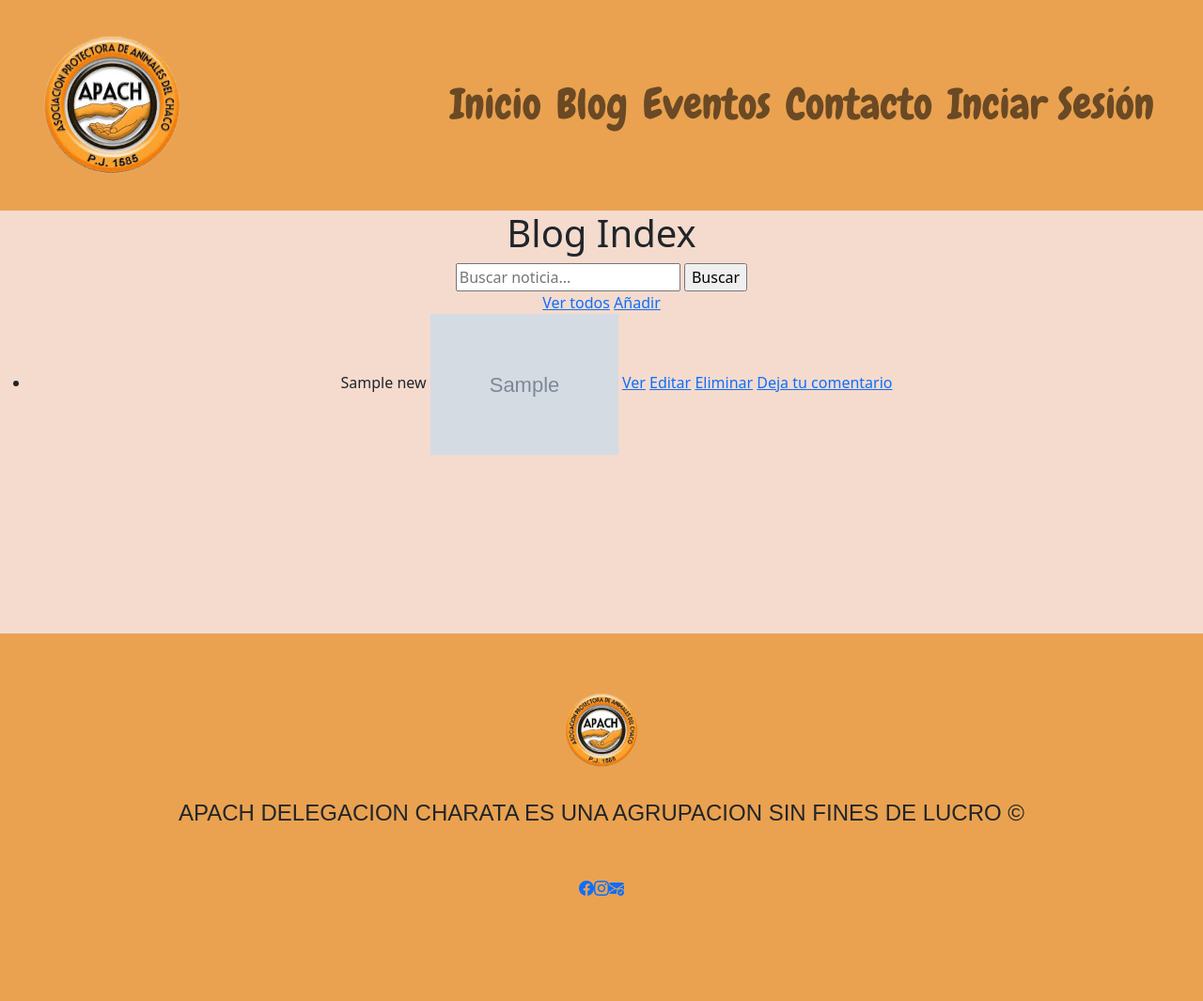
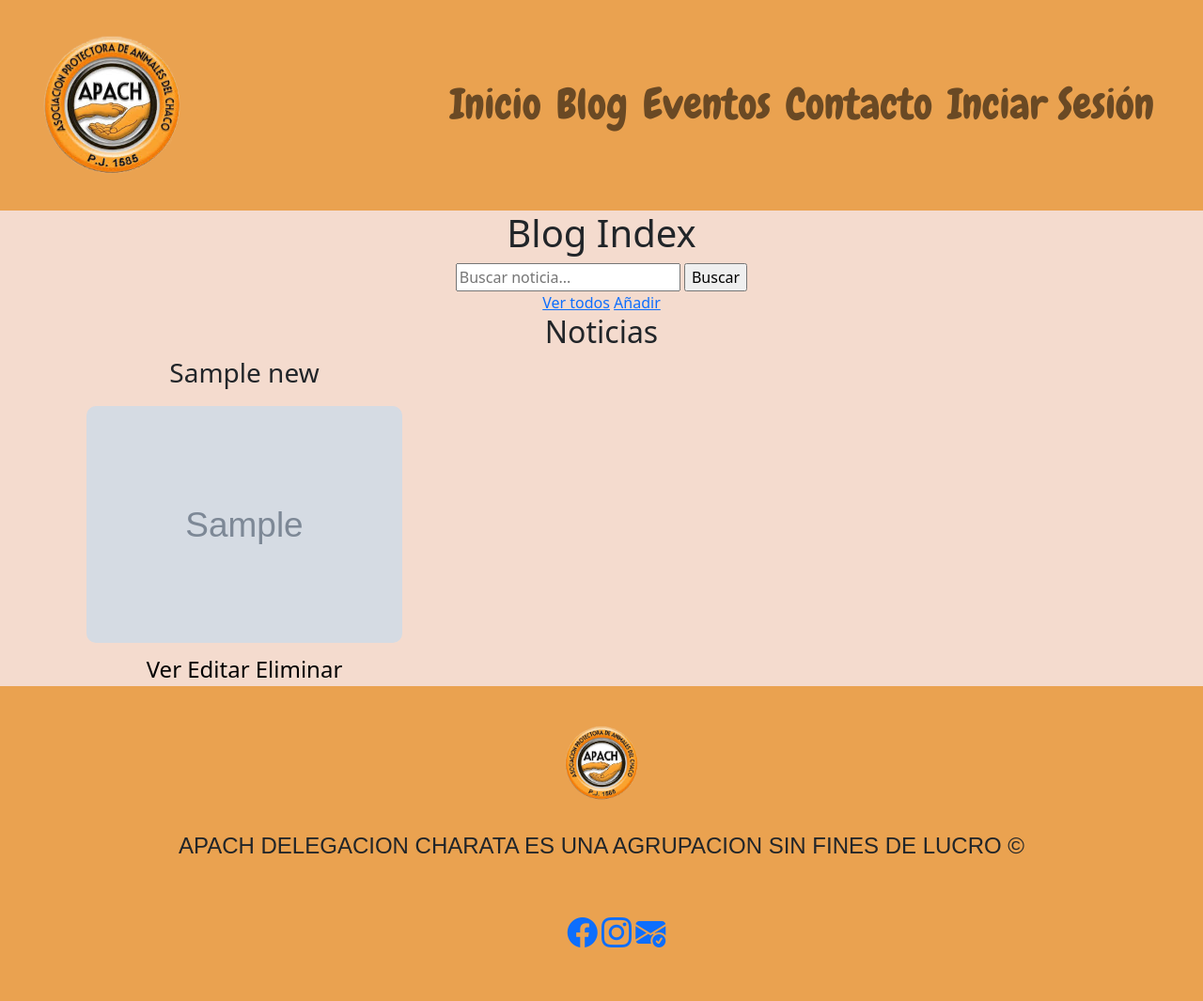
Before and after one commit to Luisalarcon1992/Apach, a Django app: page /blog/ in a window 1280 px wide. Shown: the whole page at 94% size. Before the commit the page ends 953 px from the top, so only its background shows below. Run offline with Django 4.2, Linux system fonts and the light colour scheme; tables that the repository leaves empty hold one stand-in row (values such as "Sample post"); grey boxes marked "Sample" are stand-in pictures.

Commit message:
css de la sección noticias

```diff
--- a/blog/models.py
+++ b/blog/models.py
@@ -1,6 +1,6 @@
 from django.db import models
 from django.utils import timezone
-from django.contrib import auth
+from django.contrib.auth.models import AbstractUser
 # Create your models here.
 
 class News(models.Model):
--- a/blog/urls.py
+++ b/blog/urls.py
@@ -7,5 +7,5 @@ urlpatterns = [
     path('edit/<int:id>', views.edit, name='blog_edit'),
     path('create/', views.create, name='blog_create'),
     path('delete/<int:id>', views.delete, name='blog_delete'),
-    path('comment/<int:id>', views.comment, name='blog_comment')
+    #path('comment/<int:id>', views.comment, name='blog_comment')
 ]
--- a/blog/views.py
+++ b/blog/views.py
@@ -1,7 +1,7 @@
 from django.shortcuts import render, redirect
 from django.contrib import messages
 from .models import News, CommentNews
-from .forms import NewsForm
+from .forms import NewsForm, CommentNewsForm
 from django.contrib.auth.decorators import login_required
 # Create your views here.
 
@@ -17,10 +17,8 @@ def index(request):
 
 def view(request, id):
     blog = News.objects.get(id=id)
-    comment = CommentNews.objects.get(id=id)
     context = {
         'blog':blog,
-        'comment':comment
     }
     return render(request, 'blog/detail.html', context)
 
@@ -79,13 +77,21 @@ def delete(request, id):
         if form.is_valid():
             news.delete()
         return redirect(to='blog')
-
+"""
 @login_required
 def comment(request, id):
     form = CommentNews.objects.get(id=id)
 
-    context = {
+    if request.method == 'GET':
+        context = {
         'form':form
-    }
+        }
+        return render(request, 'blog/comment.html', context)
 
-    return render(request, 'blog/comment.html', context)
+    if request.method == 'POST':
+        form = CommentNewsForm(request.POST, instance=form)
+        if form.is_valid():
+            form.save()
+
+        return redirect(to='blog')
+"""
--- /dev/null
+++ b/static/css/blog_index.css
@@ -0,0 +1,43 @@
+:root{
+    --color-primary: #f4dbce;
+    --color-secondary: #eaa250;
+    --color-title: ;
+    --color-text: #3a3a3a;
+    --color-bg: #707789;
+    --font-tittle: first_coffee;
+    --font-text: party_confetti;
+}
+
+.noticias-recientes img {
+    height: 100%;
+    width: 100%;
+    padding: 10px;
+    border-radius: 20px;
+    display: block;
+    transition: all 0.2s ease;
+}
+
+.noticias-recientes img:hover {
+    opacity: 0.5;
+
+
+}
+
+.noticias-contendor {
+    padding-top: 60px;
+    margin-bottom: 40px;
+}
+
+.btn_news {
+    font-size: 1.5rem;
+    color: black;
+    list-style: none;
+    outline: none;
+    text-decoration: none;
+    padding: 2px 1px 0;
+}
+
+.lista li {
+    list-style-type: none;
+    display: inline;
+}
--- a/static/css/footer.css
+++ b/static/css/footer.css
@@ -8,6 +8,11 @@
     --font-text: party_confetti;
 }
 
+.iconos-rrss li {
+    list-style-type: none;
+    display: inline-block;
+    font-size: 2rem;
+}
 
 footer {
     min-height: 335px;
--- a/templates/blog/index.html
+++ b/templates/blog/index.html
@@ -1,6 +1,13 @@
 {% extends 'layouts/base.html' %}
 
 {% block title %} Blog {% endblock %}
+
+{% block css %}
+{% load static %}
+
+<link rel="stylesheet" href="{% static 'css/blog_index.css' %}">
+
+{% endblock %}
 
 {% block content %}
 
@@ -11,24 +18,35 @@
     <input type="submit" value="Buscar">
 </form>
 <span><a href="{% url 'blog' %}">Ver todos</a> <a href="{% url 'blog_create' %}">Añadir</a></span>
-<ul>
+<h2>Noticias</h2>
+
+<div class="noticias-recientes d-flex flex-column">
+    <div class="container text-center noticias-contenedor">
+        <div class="row">
             {% for new in news %}
+                <div class="col-12 col-md-6 col-lg-4">
+                    <div class="noticias">
                         {% if new.image %}
-            <li>{{ new }}
-                <img src="{{ new.image.url }}" width="200">
-                <span>
-                    <a href="{% url 'blog_view' id=new.id %}">Ver</a>
-                    <a href="{% url 'blog_edit' id=new.id %}">Editar</a>
-                    <a href="{% url 'blog_delete' id=new.id %}">Eliminar</a>
-                    <a href="{% url 'blog_comment' id=new.id %}">Deja tu comentario</a>
-                </span>
-            </li>
+                        {% load static %}
+                        <h3>{{ new.title }}</h3>
+                        <a href="{% url 'blog_view' id=new.id %}"><img class="overlay" src="{{ new.image.url }}" alt="{{ new.title }}"></a>
+                        <a class="btn_news" href="{% url 'blog_view' id=new.id %}">Ver</a>
+                        <a class="btn_news" href="{% url 'blog_edit' id=new.id %}">Editar</a>
+                        <a class="btn_news" href="{% url 'blog_delete' id=new.id %}">Eliminar</a>
                         {% else %}
                         {% load static %}
-                <img src="{% static 'img/adopta.jpg' %}" alt="">
+                        <h3>{{ new.title }}</h3>
+                        <a href="{% url 'blog_view' id=new.id %}"><img class="overlay" src="{% static 'img/adopta.jpg' %}" alt="{{ new.title }}"></a>
+                        <a class="btn_news" href="{% url 'blog_view' id=new.id %}">Ver</a>
+                        <a class="btn_news" href="{% url 'blog_edit' id=new.id %}">Editar</a>
+                        <a class="btn_news" href="{% url 'blog_delete' id=new.id %}">Eliminar</a>
                         {% endif %}
+                    </div>
+                </div>
             {% endfor %}
-</ul>
+        </div>
+    </div>
+</div>
 
 
 
--- a/templates/layouts/partials/footer.html
+++ b/templates/layouts/partials/footer.html
@@ -10,9 +10,11 @@
     <a href="{% url 'index' %}"><img class="footer-logo" src="{% static 'img/logo.png' %}" width="64"></a>
     <p class="footer-texto">APACH DELEGACION CHARATA ES UNA AGRUPACION SIN FINES DE LUCRO &#169</p>
     <div class="iconos-rrss d-flex flex-wrap align-items justify-content-center">
-        <a href=https://es-la.facebook.com/apachprotanimales.charata target="_blank" rel="noopener noreferrer"><i class="bi bi-facebook"></i></a>
-        <a href=https://www.instagram.com/apacharata/?hl=es target="_blank" rel="noopener noreferrer"><i class="bi bi-instagram"></i></a>
-        <a href="mailto:apacharata@hotmail.com" target="_blank" rel="noopener noreferrer"><i class="bi bi-envelope-check-fill"></i></a>
+        <ul>
+            <li><a href=https://es-la.facebook.com/apachprotanimales.charata target="_blank" rel="noopener noreferrer"><i class="bi bi-facebook"></i></a></li>
+            <li><a href=https://www.instagram.com/apacharata/?hl=es target="_blank" rel="noopener noreferrer"><i class="bi bi-instagram"></i></a></li>
+            <li><a href="mailto:apacharata@hotmail.com" target="_blank" rel="noopener noreferrer"><i class="bi bi-envelope-check-fill"></i></a></li>
+        </ul>
     </div>
 
 
```
Also changed, not shown: blog/forms.py (+6 -1 lines), blog/migrations/0002_commentnews.py (added). Lines whose indentation alone changed are shown as unchanged.
